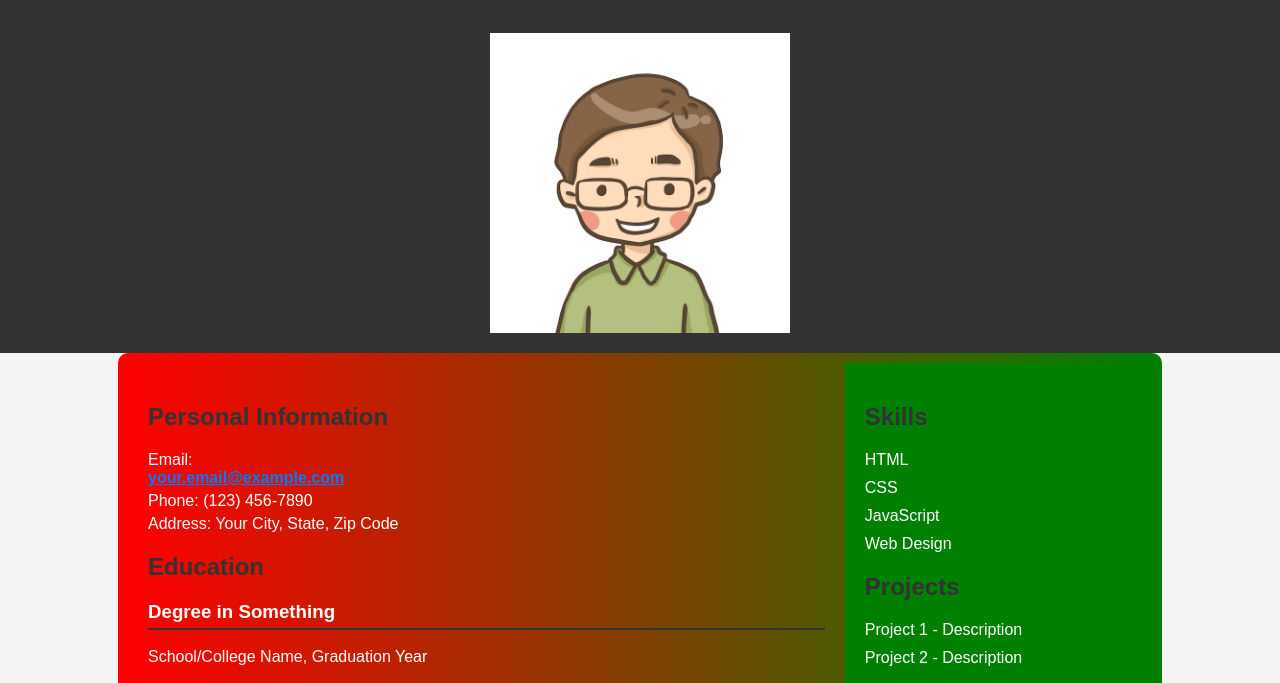
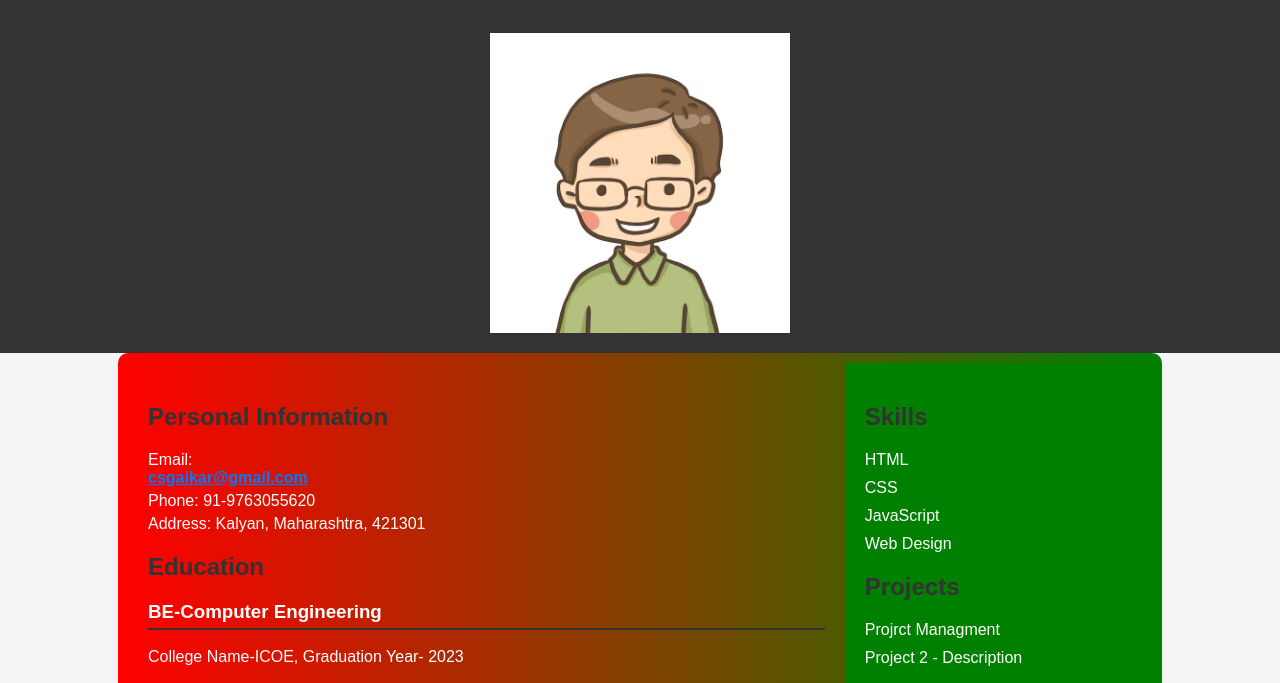
Before and after one commit to CSG2707/myResume, a plain HTML site: page index.html in a window 1280 px wide. Shown: the part 117-800 px from the top of the page. Drawn offline with Linux system fonts and the light colour scheme.

Commit message:
Add files via upload

```diff
--- a/index.html
+++ b/index.html
@@ -92,15 +92,16 @@
         <section>
             <h2>Personal Information</h2>
             <div class="info">
-                <span>Email: <span class="highlight">your.email@example.com</span></span>
-                <span>Phone: (123) 456-7890</span>
-                <span>Address: Your City, State, Zip Code</span>
+                <span>Email: <span class="highlight">csgaikar@gmail.com</span></span>
+                <span>Phone: 91-9763055620</span>
+                <span>Address: Kalyan, Maharashtra, 421301</span>
             </div>
 
             <h2>Education</h2>
             <div class="education">
-                <h3>Degree in Something</h3>
-                <p>School/College Name, Graduation Year</p>
+                <h3>BE-Computer Engineering</h3>
+                <p>College Name-ICOE,
+                   Graduation Year- 2023</p>
             </div>
 
 
@@ -126,7 +127,7 @@
 
             <h2>Projects</h2>
             <ul>
-                <li>Project 1 - Description</li>
+                <li>Projrct Managment</li>
                 <li>Project 2 - Description</li>
             </ul>
 
```
